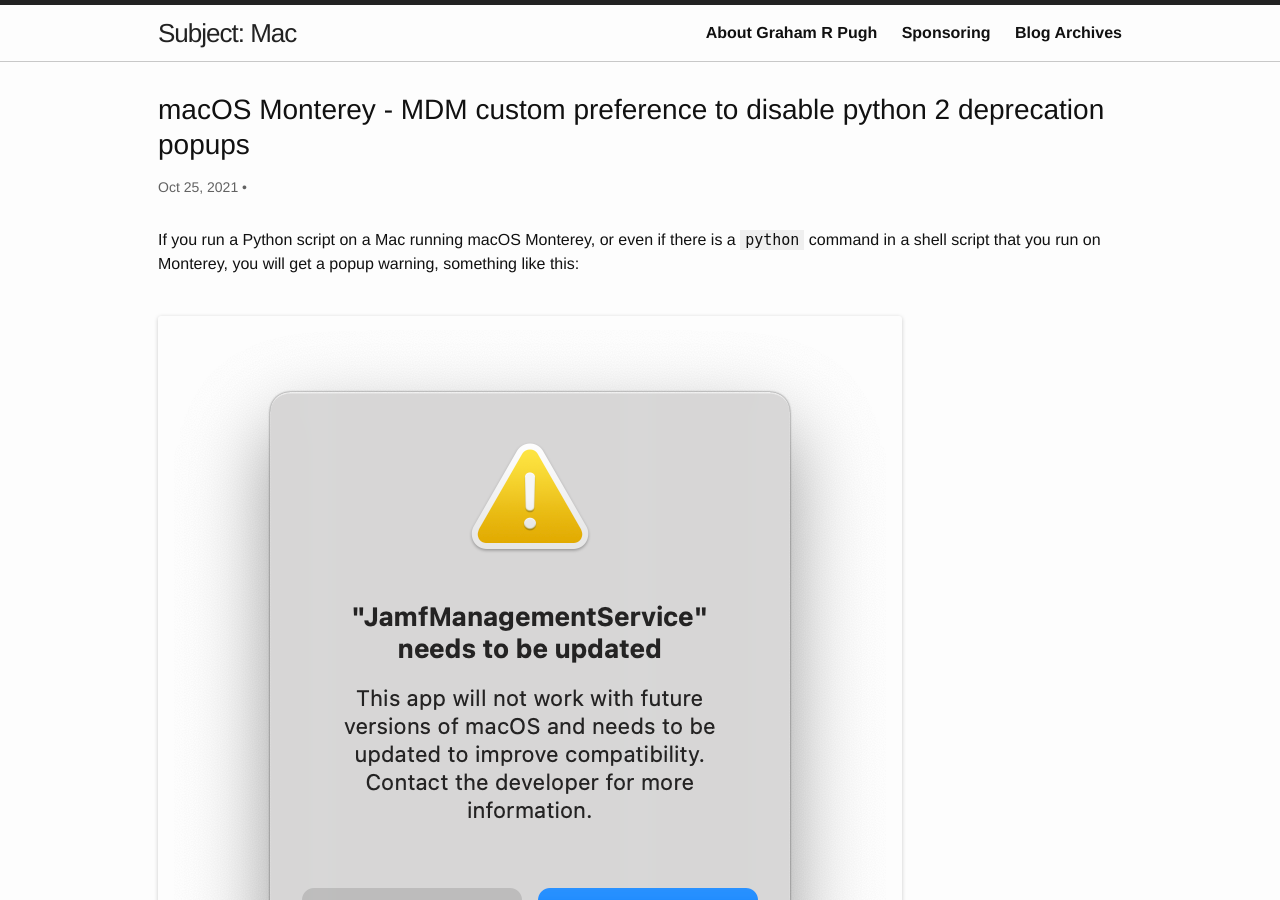
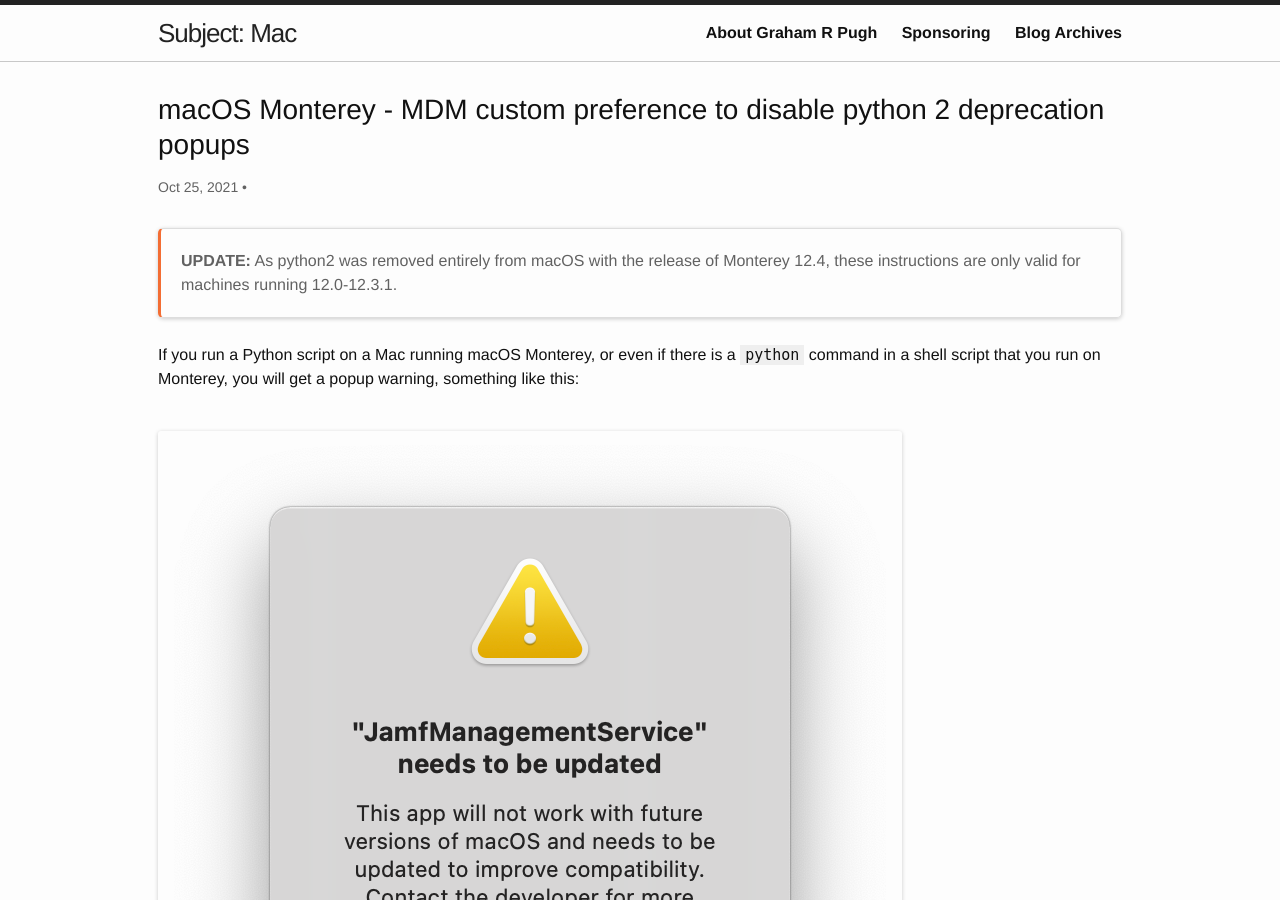
Before and after one commit to grahampugh/grahampugh.github.io, a Jekyll site: the page built from _posts/2021-10-25-monterey-disable-python-2-deprecation-warnings.md, in a window 1280 px wide and 900 px high. Built offline with Jekyll 4.4.1, drawn with Linux system fonts in a browser that asks for light colours; comment, search, counter and statistics services are not loaded.

Commit message:
update for python2 removal

```diff
--- a/_posts/2021-10-25-monterey-disable-python-2-deprecation-warnings.md
+++ b/_posts/2021-10-25-monterey-disable-python-2-deprecation-warnings.md
@@ -3,6 +3,8 @@
 title:  "macOS Monterey - MDM custom preference to disable python 2 deprecation popups"
 comments: true
 ---
+
+> **UPDATE:** As python2 was removed entirely from macOS with the release of Monterey 12.4, these instructions are only valid for machines running 12.0-12.3.1.
 
 If you run a Python script on a Mac running macOS Monterey, or even if there is a `python` command in a shell script that you run on Monterey, you will get a popup warning, something like this:
 
```
